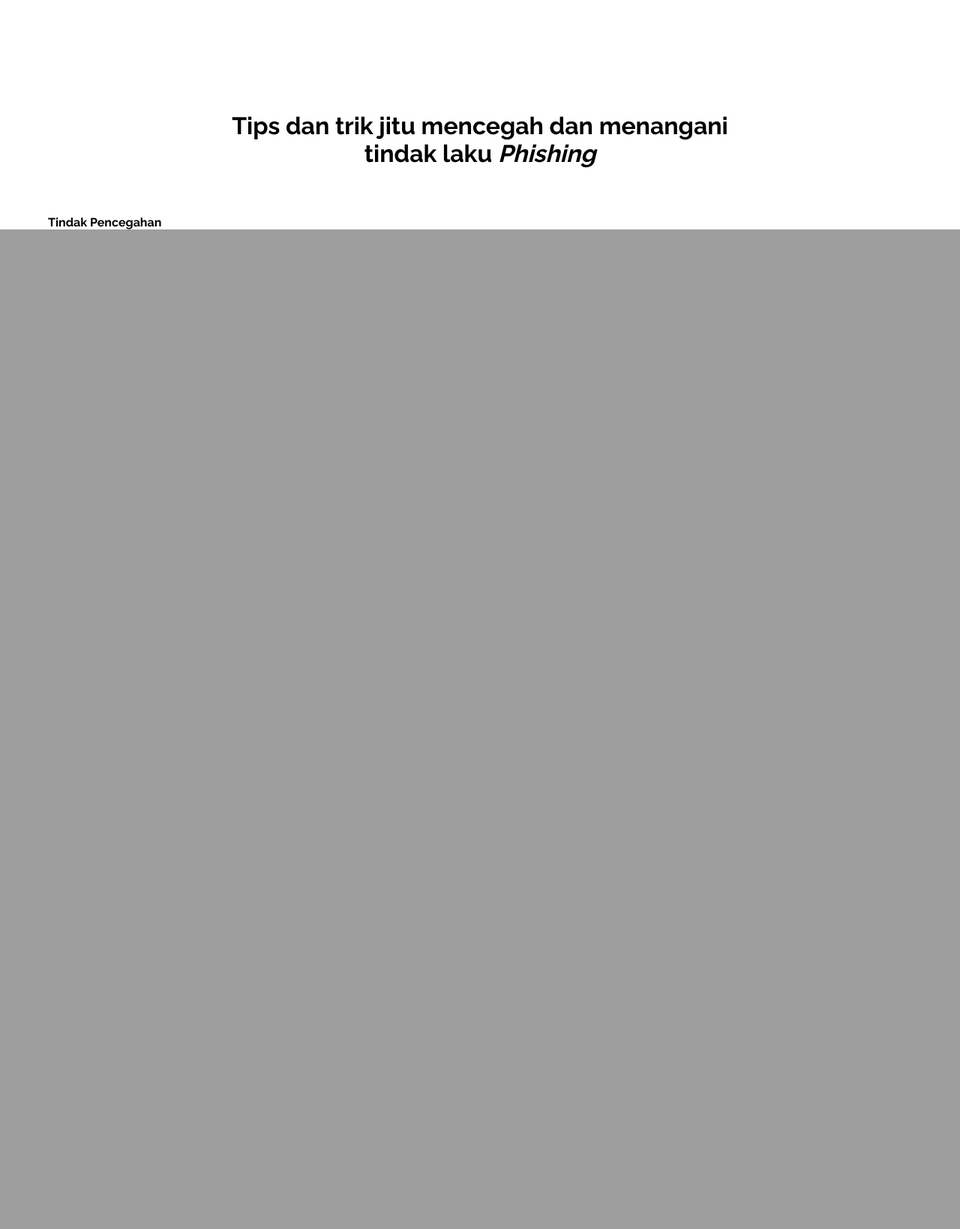
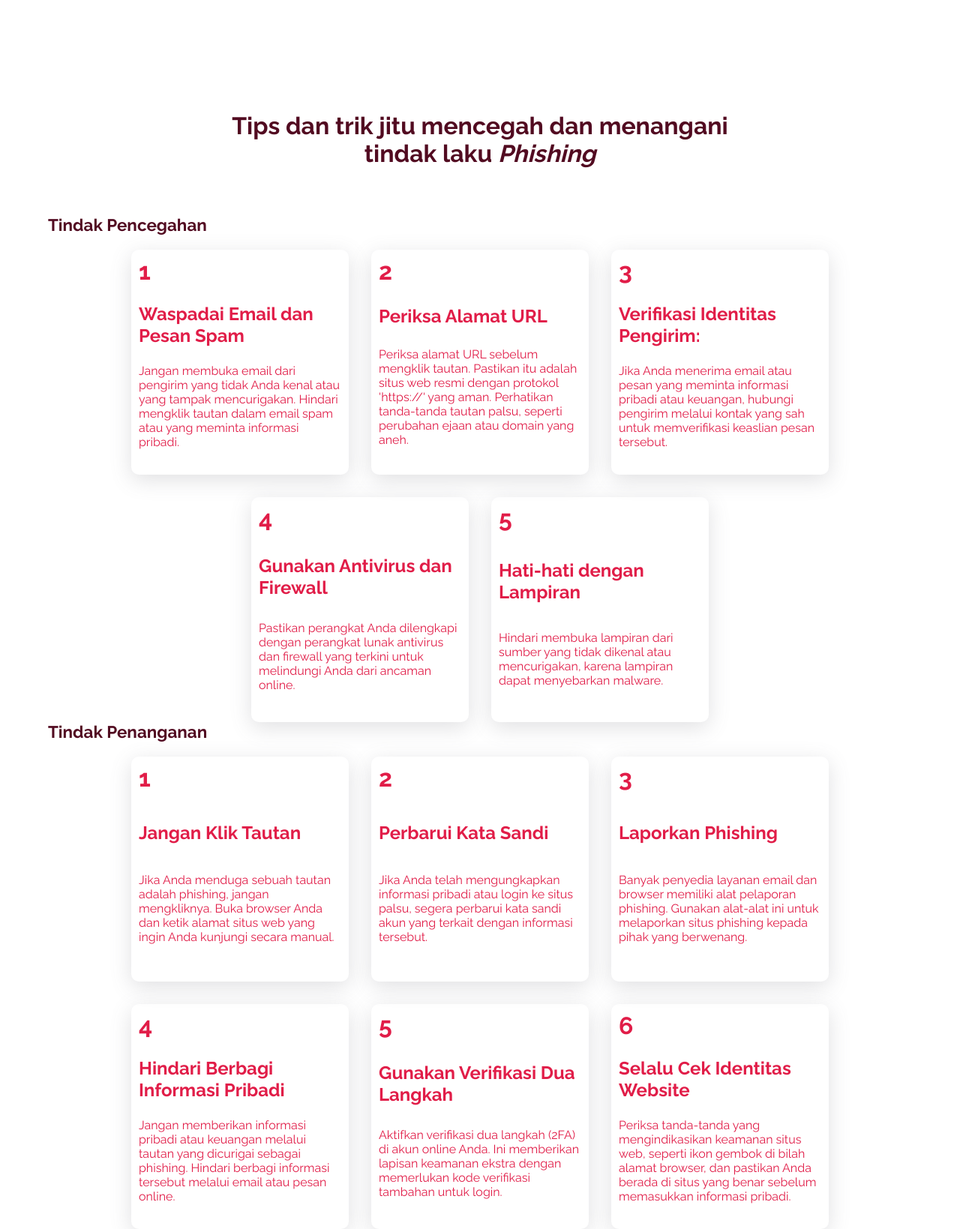
Before and after one commit to AlvaJufinto/TSDN-2023-Web-App, a Flask app: page / in a window 1280 px wide. Shown: the part 681-2320 px from the top of the page at 75% size. Before the commit the page ends 987 px from the top, so only its background shows below. Run offline with Flask 3, Linux system fonts and the light colour scheme.

Commit message:
(~): refactor code

```diff
--- a/init.py
+++ b/init.py
@@ -1,16 +1,20 @@
 from lib.DetectPhising import DetectPhising
-from lib.Wording import BAD_WORDING, GOOD_WORDING
+from lib.Wording import BAD_WORDING, GOOD_WORDING, PENCEGAHAN, PENANGANAN
 from flask import Flask, render_template, request
 
 app = Flask(__name__)
 
 @app.route("/", methods=["POST","GET"])
 def home():
+    link = ''
     if(request.method == 'POST'):
+        link = request.form['link']
+
         load = str(DetectPhising(request.form['link']).predict())
         if(load == 'good'):
             return render_template("resultFound.html", result = GOOD_WORDING)
         elif (load == 'Bad'):
             return render_template("resultFound.html", result = BAD_WORDING)
-        return render_template("exception.html", exception = load)
-    return render_template("index.html")
+        return render_template("index.html", pencegahan = PENCEGAHAN, penanganan=PENANGANAN, link=link, error=load)
+
+    return render_template("index.html", pencegahan = PENCEGAHAN, penanganan=PENANGANAN, link=link)
--- a/lib/Wording.py
+++ b/lib/Wording.py
@@ -1,2 +1,73 @@
 GOOD_WORDING = "According to our Analytic the Link Is Safe and is not categorized as phising or dangerous link";
 BAD_WORDING = "According to our Analytic the Link Is Not Safe, Provider Might Steal Your Personal Data";
+
+GOOD_SITE = {
+    "title" : "Good Site (Situs Aman)",
+    "description" : "Good Site (Situs Aman) Situs ini dianggap aman. Informasi dan tautan yang diberikan dapat diandalkan."
+}
+
+BAD_SITE = {
+    "title" : "Bad Site (Situs Berbahaya)",
+    "description" : "Peringatan! Situs ini dapat membahayakan keamanan Anda. Jangan melanjutkan akses ke situs ini untuk melindungi diri Anda dari potensi ancaman."
+}
+
+PENCEGAHAN = [
+    {
+        "no": "1",
+        "title": "Waspadai Email dan Pesan Spam",
+        "contain": "Jangan membuka email dari pengirim yang tidak Anda kenal atau yang tampak mencurigakan. Hindari mengklik tautan dalam email spam atau yang meminta informasi pribadi."
+    },
+    {
+        "no": "2",
+        "title": "Periksa Alamat URL",
+        "contain": "Periksa alamat URL sebelum mengklik tautan. Pastikan itu adalah situs web resmi dengan protokol 'https://' yang aman. Perhatikan tanda-tanda tautan palsu, seperti perubahan ejaan atau domain yang aneh."
+    },
+    {
+        "no": "3",
+        "title": "Verifikasi Identitas Pengirim:",
+        "contain": "Jika Anda menerima email atau pesan yang meminta informasi pribadi atau keuangan, hubungi pengirim melalui kontak yang sah untuk memverifikasi keaslian pesan tersebut."
+    },
+    {
+        "no": "4",
+        "title": "Gunakan Antivirus dan Firewall",
+        "contain": "Pastikan perangkat Anda dilengkapi dengan perangkat lunak antivirus dan firewall yang terkini untuk melindungi Anda dari ancaman online."
+    },
+    {
+        "no" : "5",
+        "title" : "Hati-hati dengan Lampiran",
+        "contain" : "Hindari membuka lampiran dari sumber yang tidak dikenal atau mencurigakan, karena lampiran dapat menyebarkan malware."
+    }
+]
+
+PENANGANAN = [
+    {
+        "no": "1",
+        "title": "Jangan Klik Tautan",
+        "contain": "Jika Anda menduga sebuah tautan adalah phishing, jangan mengkliknya. Buka browser Anda dan ketik alamat situs web yang ingin Anda kunjungi secara manual."
+    },
+    {
+        "no": "2",
+        "title": "Perbarui Kata Sandi",
+        "contain": "Jika Anda telah mengungkapkan informasi pribadi atau login ke situs palsu, segera perbarui kata sandi akun yang terkait dengan informasi tersebut."
+    },
+    {
+        "no": "3",
+        "title": "Laporkan Phishing",
+        "contain": "Banyak penyedia layanan email dan browser memiliki alat pelaporan phishing. Gunakan alat-alat ini untuk melaporkan situs phishing kepada pihak yang berwenang."
+    },
+    {
+        "no": "4",
+        "title": "Hindari Berbagi Informasi Pribadi",
+        "contain": "Jangan memberikan informasi pribadi atau keuangan melalui tautan yang dicurigai sebagai phishing. Hindari berbagi informasi tersebut melalui email atau pesan online."
+    },
+    {
+        "no": "5",
+        "title": "Gunakan Verifikasi Dua Langkah",
+        "contain": "Aktifkan verifikasi dua langkah (2FA) di akun online Anda. Ini memberikan lapisan keamanan ekstra dengan memerlukan kode verifikasi tambahan untuk login."
+    },
+    {
+        "no": "6",
+        "title": "Selalu Cek Identitas Website",
+        "contain": "Periksa tanda-tanda yang mengindikasikan keamanan situs web, seperti ikon gembok di bilah alamat browser, dan pastikan Anda berada di situs yang benar sebelum memasukkan informasi pribadi."
+    }
+]
--- a/static/index.css
+++ b/static/index.css
@@ -51,6 +51,7 @@
     height: 100%;
     right: 0px;
     width: 14%;
+    min-width: 120px;
     border-radius: 50px;
     border: 10px solid white;
     background: #BE123C;
@@ -75,4 +76,58 @@
 }
 .title h1 {
     width: 42rem;
+    color: #520B21;
 }
+
+.preventiveAction {
+}
+
+.preventiveAction h4{
+    margin-bottom: 20px;
+}
+
+.section {
+    display: flex;
+    justify-content: center;
+    gap: 30px;
+    flex-wrap: wrap;
+}
+
+#pencegahan{
+    font-size: 1.4rem;
+    color: #520B21;
+}
+.pcCounterCard{
+    width: 100%;
+    height: 100%;
+    display: flex;
+    flex-direction: column;
+    justify-content: space-evenly;
+}
+
+.pencegahanCard{
+    width: 290px;
+    height: 300px;
+    display: flex;
+    flex-direction: column;
+    justify-content: space-evenly;
+    padding: 10px;
+    box-shadow: rgba(100, 100, 111, 0.2) 0px 7px 29px 0px;
+    color: #E11D48;
+    border-radius: 10px;
+}
+
+.modal {
+    position: fixed;
+    z-index: 999;
+    top: 30px;
+    border-radius: 10px;
+    padding: 10px;
+    left: 50%;
+    transform: translateX(-50%);
+    text-align: center;
+    color: white;
+    background: #BE123C;
+    max-width: 300px;
+    padding: 10px;
+}
--- a/templates/index.html
+++ b/templates/index.html
@@ -11,6 +11,11 @@
     <link href="https://fonts.googleapis.com/css2?family=Raleway:wght@400;700&display=swap" rel="stylesheet">
 </head>
 <body>
+    {%if link != '' %}
+        <div class="modal">
+            {{ error }}
+        </div>
+    {% endif %}
     <div class="navbar">
         <div class="nbLeft">
             <p>
@@ -37,8 +42,8 @@
                 <h1>Temukan Jawabannya di Website Kami</h1>
             </div>
             <form action="/" method="post" class="inputText">
-                <input class="input" type="text" placeholder="Paste link yang anda salin disini " name="link">
-                <input type="submit" name="" value="Deteksi" class="search">
+                <input class="input" type="text" placeholder="Paste link yang anda salin disini " name="link" autocomplete="off" value="{{ link }}" >
+                <input type="submit" name="" value="Deteksi" class="search" id="sbmt">
             </form>
         </div>
 
@@ -47,14 +52,52 @@
                 <h1>Tips dan trik jitu mencegah dan menangani tindak laku <i>Phishing</i></h1>
             </div>
             <div class="preventiveAction">
-                <h4>Tindak Pencegahan</h4>
+                <h4 id="pencegahan">Tindak Pencegahan</h4>
                 <div class="section">
-                    <div>
+                    {% for i in pencegahan %}
+                        <div class="pencegahanCard">
+                            <h1 class="pcCounter">
+                                {{ i.no }}
+                            </h1>
 
-                    </div>
+                            <div class="pcCounterCard">
+                                <h2 class="pcTitle">
+                                    {{ i.title }}
+                                </h2>
+                                <p class="pcCard">
+                                    {{ i.contain }}
+                                </p>
+                            </div>
+                        </div>
+                    {% endfor %}
+                </div>
+            </div>
+
+            <div class="preventiveAction">
+                <h4 id="pencegahan">Tindak Penanganan</h4>
+                <div class="section">
+                    {% for i in penanganan %}
+                        <div class="pencegahanCard">
+                            <h1 class="pcCounter">
+                                {{ i.no }}
+                            </h1>
+
+                            <div class="pcCounterCard">
+                                <h2 class="pcTitle">
+                                    {{ i.title }}
+                                </h2>
+                                <p class="pcCard">
+                                    {{ i.contain }}
+                                </p>
+                            </div>
+                        </div>
+                    {% endfor %}
                 </div>
             </div>
         </div>
     </div>
+
+    <script>
+    </script>
 </body>
 </html>
```
Also changed, not shown: lib/DetectPhising.py (+6 -7 lines), static/result.css (added, +26 -0 lines), templates/exception.html (+11 -2 lines).
